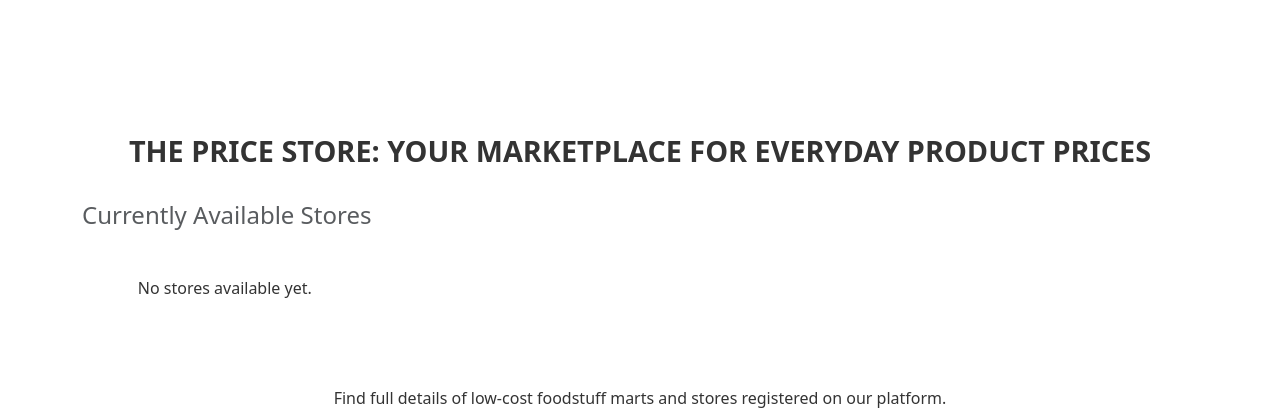
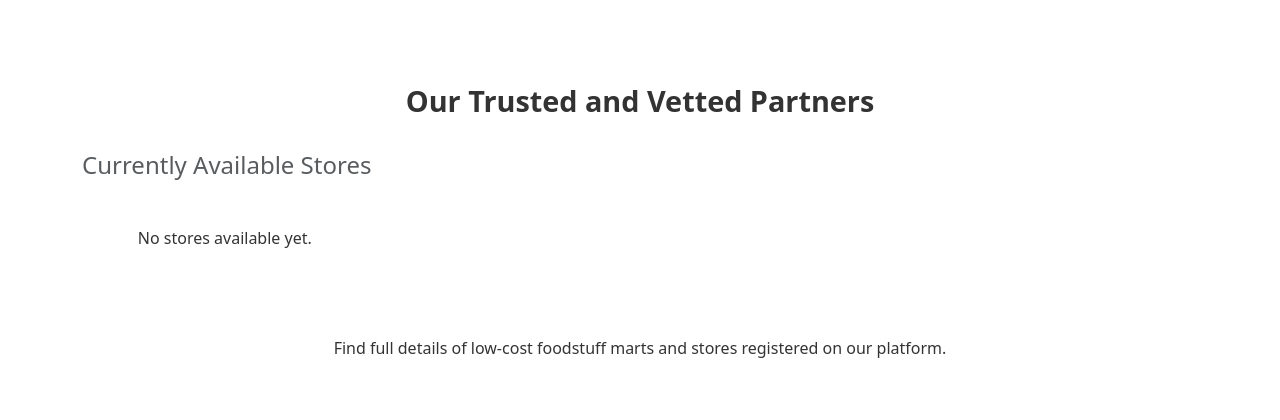
Before and after one commit to investor-uyah/PriceStore, a Django app: page /stores-list/ in a window 1280 px wide. Shown: the part 66-486 px from the top of the page. Run offline with Django 5.2, Linux system fonts and the light colour scheme; the visitor is signed in with stand-in values (Sample User, id 1); parts of the project's set-up code (start-up, migrations or seed data) failed here and were passed over.

Commit message:
(style): Fix page margins

```diff
--- a/Main/templates/about.html
+++ b/Main/templates/about.html
@@ -6,7 +6,7 @@
 <section class="pmx-container">
   <style>
     body {
-    margin-top: 200px; /* fixes content hidden by navbar */
+    margin-top: 150px; /* fixes content hidden by navbar */
     }
     .pmx-container {
       max-width: 900px;
--- a/Main/templates/main.html
+++ b/Main/templates/main.html
@@ -4,7 +4,7 @@
 {% block content %}
 <style>
     body {
-        margin-top: 200px; /* fixes content hidden by navbar */
+        margin-top: 150px; /* fixes content hidden by navbar */
     }
 
     /* New container for the cards using flexbox */
--- a/Main/templates/privacy.html
+++ b/Main/templates/privacy.html
@@ -6,7 +6,7 @@
 /* Container spacing */
 
 .container {
-    margin-top: 200px;
+    margin-top: 150px;
 }
 
 .privacy-section {
--- a/Main/templates/stores-list.html
+++ b/Main/templates/stores-list.html
@@ -7,7 +7,7 @@
 /* Page heading */
 .page-heading {
   text-align: center;
-  margin-top:200px;
+  margin-top:150px;
   margin-bottom: 2rem;
   font-size: 1.8rem;
   font-weight: bold;
@@ -64,7 +64,7 @@
 </style>
 
 <div class="container my-5">
-    <h2 class="page-heading">THE PRICE STORE: YOUR MARKETPLACE FOR EVERYDAY PRODUCT PRICES</h2>
+    <h2 class="page-heading">Our Trusted and Vetted Partners</h2>
     <h4 class="mb-4 text-muted">Currently Available Stores</h4>
 
     <div class="stores-container">
```
